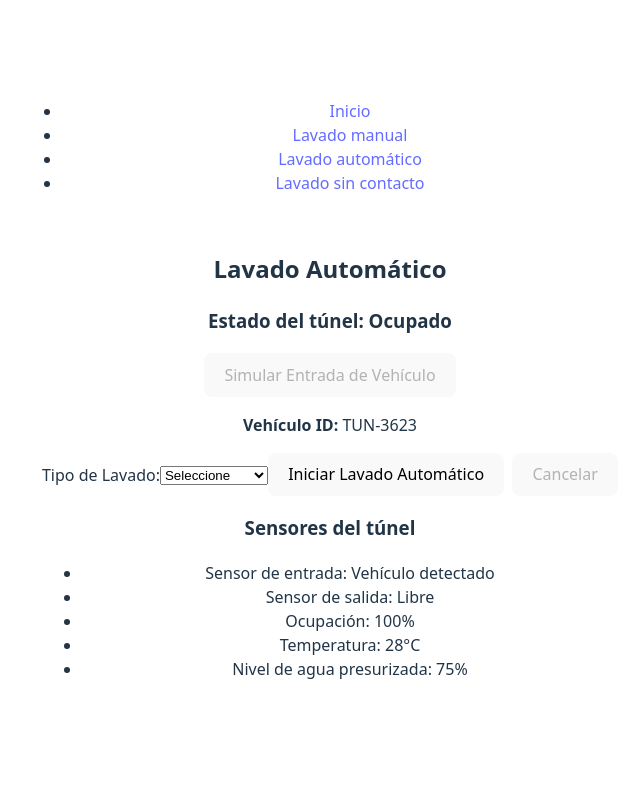
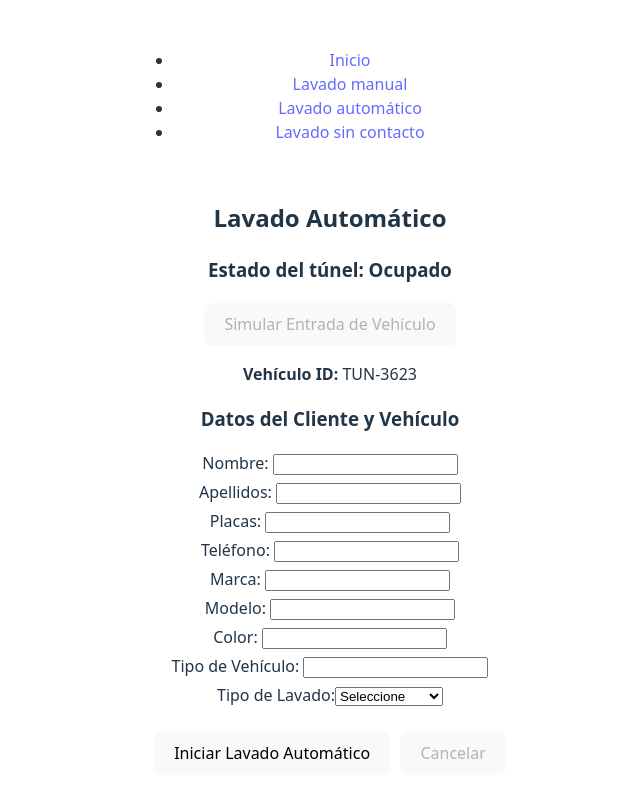
Before and after one commit to JosiasNexus/Proyecto_Mini_ERP_Autolavado, a React (Vite) app: page /lavado-automatico in a window 1280 px wide. Both pictures are taken after a click on the button "Simular Entrada de Vehículo". Shown: the top 800 px of the page, without its empty margins (310-950 px from the left). Built offline with nearby package versions, Linux system fonts and the light colour scheme.

Commit message:
se sigui trabajando en el modulo 2

```diff
--- a/src/App.jsx
+++ b/src/App.jsx
@@ -1,6 +1,4 @@
-import { useState } from 'react'
-import reactLogo from './assets/react.svg'
-import viteLogo from '/vite.svg'
+import React from 'react'
 import './App.css'
 import { BrowserRouter as Router, Routes, Route, Link } from 'react-router-dom'
 import Inicio from './pages/Inicio'
@@ -9,7 +7,7 @@ import LavadoAutomatico from './pages/LavadoAutomatico'
 import LavadoSinContacto from './pages/LavadoSinContacto'
 
 function App() {
-  const [count, setCount] = useState(0)
+  // app-level state removed (unused)
 
   return (
     <Router>
--- a/src/pages/LavadoAutomatico.jsx
+++ b/src/pages/LavadoAutomatico.jsx
@@ -2,14 +2,26 @@ import { useState, useEffect, useMemo, useRef } from "react";
 
 export default function LavadoAutomatico() {
   // ESTADOS PRINCIPALES
-  const [tunnelState, setTunnelState] = useState("Disponible"); // Disponible | Ocupado | En limpieza
+  const [tunnelState, setTunnelState] = useState("Disponible");
   const [vehicleId, setVehicleId] = useState(null);
   const [washType, setWashType] = useState("");
-  const [currentStage, setCurrentStage] = useState(null);
+  // currentStage is derived from progress/stages and isProcessing
   const [progress, setProgress] = useState(0);
   const [isProcessing, setIsProcessing] = useState(false);
 
-  // Sensores simulados
+  // DATOS DEL CLIENTE Y VEHÍCULO
+  const [cliente, setCliente] = useState({
+    nombre: "",
+    apellidos: "",
+    placas: "",
+    telefono: "",
+    marca: "",
+    modelo: "",
+    color: "",
+    tipoVehiculo: ""
+  });
+
+  // SENSORES
   const [sensors, setSensors] = useState({
     entrada: "Libre",
     salida: "Libre",
@@ -18,23 +30,98 @@ export default function LavadoAutomatico() {
     nivelAgua: "75%"
   });
 
-  // Etapas del túnel
-  const stages = useMemo(() => [
+  // ETAPAS
+  const stages = useMemo(
+    () =>
+      [
         "Prelavado",
         "Aplicación de espuma",
         "Rodillos",
         "Enjuague a presión",
         washType === "premium" || washType === "encerado" ? "Aplicación de cera" : null,
         "Secado automático"
-  ].filter(Boolean), [washType]);
+      ].filter(Boolean),
+    [washType]
+  );
 
-  // Simula avance del proceso
+  // VALIDACIÓN COMPLETA
+  const validarCampos = () => {
+    const { nombre, apellidos, placas, telefono, marca, modelo, color, tipoVehiculo } = cliente;
+
+    const soloLetras = /^[a-zA-ZÁÉÍÓÚÑáéíóúñ ]+$/;
+    if (!nombre.trim()) return "El nombre es obligatorio.";
+    if (!soloLetras.test(nombre)) return "El nombre solo puede contener letras.";
+
+    if (!apellidos.trim()) return "Los apellidos son obligatorios.";
+    if (!soloLetras.test(apellidos)) return "Los apellidos solo pueden contener letras.";
+
+    const regexPlacas = /^[A-Z0-9-]{5,10}$/i;
+    if (!placas.trim()) return "El número de placas es obligatorio.";
+    if (!regexPlacas.test(placas)) return "Formato de placas inválido.";
+
+    const regexTelefono = /^[0-9]{10}$/;
+    if (!telefono.trim()) return "El número de teléfono es obligatorio.";
+    if (!regexTelefono.test(telefono)) return "El teléfono debe tener 10 dígitos.";
+
+    if (!marca.trim()) return "La marca del vehículo es obligatoria.";
+    if (!modelo.trim()) return "El modelo del vehículo es obligatorio.";
+    if (!color.trim()) return "El color del vehículo es obligatorio.";
+    if (!tipoVehiculo.trim()) return "El tipo de vehículo es obligatorio.";
+
+    return null;
+  };
+
+  // SIMULACIÓN DE AVANCE
+  // Guardamos una marca para evitar duplicados en finalización
+
+
+  // FINALIZAR SERVICIO
+  const finishService = () => {
+    if (finishingRef.current) return;
+    finishingRef.current = true;
+
+    setTunnelState("En limpieza");
+
+    setSensors((s) => ({
+      ...s,
+      salida: "Vehículo salido",
+      ocupacion: "0%"
+    }));
+
+    setTimeout(() => {
+      finishingRef.current = false;
+      setTunnelState("Disponible");
+      setVehicleId(null);
+      setProgress(0);
+      setIsProcessing(false);
+      setWashType("");
+
+      setCliente({
+        nombre: "",
+        apellidos: "",
+        placas: "",
+        telefono: "",
+        marca: "",
+        modelo: "",
+        color: "",
+        tipoVehiculo: ""
+      });
+
+      setSensors({
+        entrada: "Libre",
+        salida: "Libre",
+        ocupacion: "0%",
+        temperatura: "28°C",
+        nivelAgua: "75%"
+      });
+    }, 2000);
+  };
+
   useEffect(() => {
     if (!isProcessing) return;
 
     let interval = setInterval(() => {
       setProgress((p) => {
-        // advance with a safe clamp so we can detect completion in the same tick
         const step = 2;
         const next = Math.min(p + step, 100);
         if (next >= 100) {
@@ -49,23 +136,21 @@ export default function LavadoAutomatico() {
     return () => clearInterval(interval);
   }, [isProcessing]);
 
-  // Cambio automático de etapa según progreso
-  useEffect(() => {
-    if (!isProcessing) return;
-    if (stages.length === 0) return;
+  // Etapa actual derivada
+  const currentStage = useMemo(() => {
+    if (!isProcessing) return null;
+    if (stages.length === 0) return null;
 
-    const rawIndex = Math.floor((progress / 100) * stages.length);
-    const stageIndex = Math.min(rawIndex, stages.length - 1);
-    setCurrentStage(stages[stageIndex]);
+    const index = Math.floor((progress / 100) * stages.length);
+    return stages[Math.min(index, stages.length - 1)];
   }, [progress, stages, isProcessing]);
 
-  // Simular entrada al túnel
+  // SIMULAR ENTRADA
   const simularEntrada = () => {
     const id = "TUN-" + Math.floor(Math.random() * 9999);
     setVehicleId(id);
     setTunnelState("Ocupado");
 
-    // activar sensores
     setSensors((s) => ({
       ...s,
       entrada: "Vehículo detectado",
@@ -73,80 +158,43 @@ export default function LavadoAutomatico() {
     }));
   };
 
-  // Cancelar proceso en curso (útil para pruebas)
+  // CANCELAR PROCESO
   const cancelProcesamiento = () => {
     if (!isProcessing) return;
 
-    // detener procesamiento, mantener el vehículo en el túnel para poder reintentar
     setIsProcessing(false);
     setProgress(0);
-    setCurrentStage(null);
 
-    // sensores permanecen indicando vehículo en el túnel
     setSensors((s) => ({ ...s, salida: "Libre", ocupacion: "100%" }));
-    // túnel sigue estando ocupado (vehículo dentro)
     setTunnelState("Ocupado");
   };
 
-  // Iniciar proceso
   const finishingRef = useRef(false);
 
+  // INICIAR LAVADO
   const iniciarLavado = () => {
-    if (!vehicleId) {
-      alert("No hay vehículo en el túnel");
-      return;
-    }
-    if (tunnelState !== "Ocupado") {
-      alert("El túnel no está en estado correcto para iniciar");
-      return;
-    }
-    if (!washType) {
-      alert("Selecciona un tipo de lavado");
+    const error = validarCampos();
+    if (error) {
+      alert(error);
       return;
     }
 
-    // Asegurarnos de que comenzamos desde el principio
+    if (!vehicleId) return alert("No hay vehículo en el túnel");
+    if (tunnelState !== "Ocupado") return alert("El túnel no está listo");
+    if (!washType) return alert("Selecciona un tipo de lavado");
+
     setProgress(0);
-    setCurrentStage(stages[0] ?? null);
+    // currentStage is derived from progress/stages
     setIsProcessing(true);
   };
 
-  // Finalizar proceso
-  const finishService = () => {
-    // make finish idempotent so multiple calls don't queue multiple resets
-    if (finishingRef.current) return;
-    finishingRef.current = true;
-
-    setTunnelState("En limpieza");
-
-    // marcar salida inmediatamente en sensores
-    setSensors((s) => ({ ...s, salida: "Vehículo salido", ocupacion: "0%" }));
-
-    setTimeout(() => {
-      finishingRef.current = false;
-      setTunnelState("Disponible");
-      setVehicleId(null);
-      setProgress(0);
-      setCurrentStage(null);
-      setIsProcessing(false);
-      setWashType("");
-      setSensors({
-        entrada: "Libre",
-        salida: "Libre",
-        ocupacion: "0%",
-        temperatura: "28°C",
-        nivelAgua: "75%"
-      });
-    }, 2000);
-  };
+  // finishService moved above so effect can call it safely
 
   return (
     <div style={{ padding: "20px" }}>
       <h2>Lavado Automático</h2>
-
       <h3>Estado del túnel: {tunnelState}</h3>
 
-      {/* RF-9 Simular Entrada */}
       <button disabled={tunnelState !== "Disponible"} onClick={simularEntrada}>
         Simular Entrada de Vehículo
       </button>
@@ -155,9 +203,39 @@ export default function LavadoAutomatico() {
         <div>
           <p><strong>Vehículo ID:</strong> {vehicleId}</p>
 
-          {/* RF-10 Selección de tipo de lavado */}
+          <h3>Datos del Cliente y Vehículo</h3>
+
+          {/* FORMULARIO DE CLIENTE */}
+          {[
+            ["nombre", "Nombre"],
+            ["apellidos", "Apellidos"],
+            ["placas", "Placas"],
+            ["telefono", "Teléfono"],
+            ["marca", "Marca"],
+            ["modelo", "Modelo"],
+            ["color", "Color"],
+            ["tipoVehiculo", "Tipo de Vehículo"]
+          ].map(([field, label]) => (
+            <div key={field} style={{ marginBottom: "5px" }}>
+              <label>{label}: </label>
+              <input
+                type="text"
+                value={cliente[field]}
+                disabled={isProcessing}
+                onChange={(e) =>
+                  setCliente((prev) => ({ ...prev, [field]: e.target.value }))
+                }
+              />
+            </div>
+          ))}
+
+          {/* TIPO DE LAVADO */}
           <label>Tipo de Lavado:</label>
-          <select value={washType} onChange={(e) => setWashType(e.target.value)} disabled={isProcessing}>
+          <select
+            value={washType}
+            onChange={(e) => setWashType(e.target.value)}
+            disabled={isProcessing}
+          >
             <option value="">Seleccione</option>
             <option value="basico">Básico</option>
             <option value="premium">Premium</option>
@@ -165,31 +243,25 @@ export default function LavadoAutomatico() {
             <option value="express">Express</option>
           </select>
 
-          {/* RF-11 Botón iniciar proceso */}
-          <button disabled={isProcessing || !vehicleId || tunnelState !== "Ocupado"} onClick={iniciarLavado}>
+          <br /><br />
+
+          <button disabled={isProcessing} onClick={iniciarLavado}>
             Iniciar Lavado Automático
           </button>
-          {/* Botón cancelar disponible durante el proceso */}
+
           <button
-            style={{ marginLeft: "8px" }}
             disabled={!isProcessing}
             onClick={cancelProcesamiento}
+            style={{ marginLeft: "10px" }}
           >
             Cancelar
           </button>
 
-          {/* RF-11 Proceso automático */}
+          {/* PROCESO */}
           {isProcessing && (
             <div>
               <h3>Etapa actual: {currentStage}</h3>
-              <div
-                style={{ width: "300px", border: "1px solid black" }}
-                role="progressbar"
-                aria-valuemin={0}
-                aria-valuemax={100}
-                aria-valuenow={progress}
-                aria-label={`Progreso del lavado ${progress}%`}
-              >
+              <div style={{ width: "300px", border: "1px solid black" }}>
                 <div
                   style={{
                     width: `${progress}%`,
@@ -202,14 +274,14 @@ export default function LavadoAutomatico() {
             </div>
           )}
 
-          {/* RF-12 Sensores */}
-          <h3>Sensores del túnel</h3>
+          {/* SENSORES */}
+          <h3>Sensores</h3>
           <ul>
-            <li>Sensor de entrada: {sensors.entrada}</li>
-            <li>Sensor de salida: {sensors.salida}</li>
+            <li>Entrada: {sensors.entrada}</li>
+            <li>Salida: {sensors.salida}</li>
             <li>Ocupación: {sensors.ocupacion}</li>
             <li>Temperatura: {sensors.temperatura}</li>
-            <li>Nivel de agua presurizada: {sensors.nivelAgua}</li>
+            <li>Nivel de agua: {sensors.nivelAgua}</li>
           </ul>
         </div>
       )}
```
Lines whose indentation alone changed are shown as unchanged.
